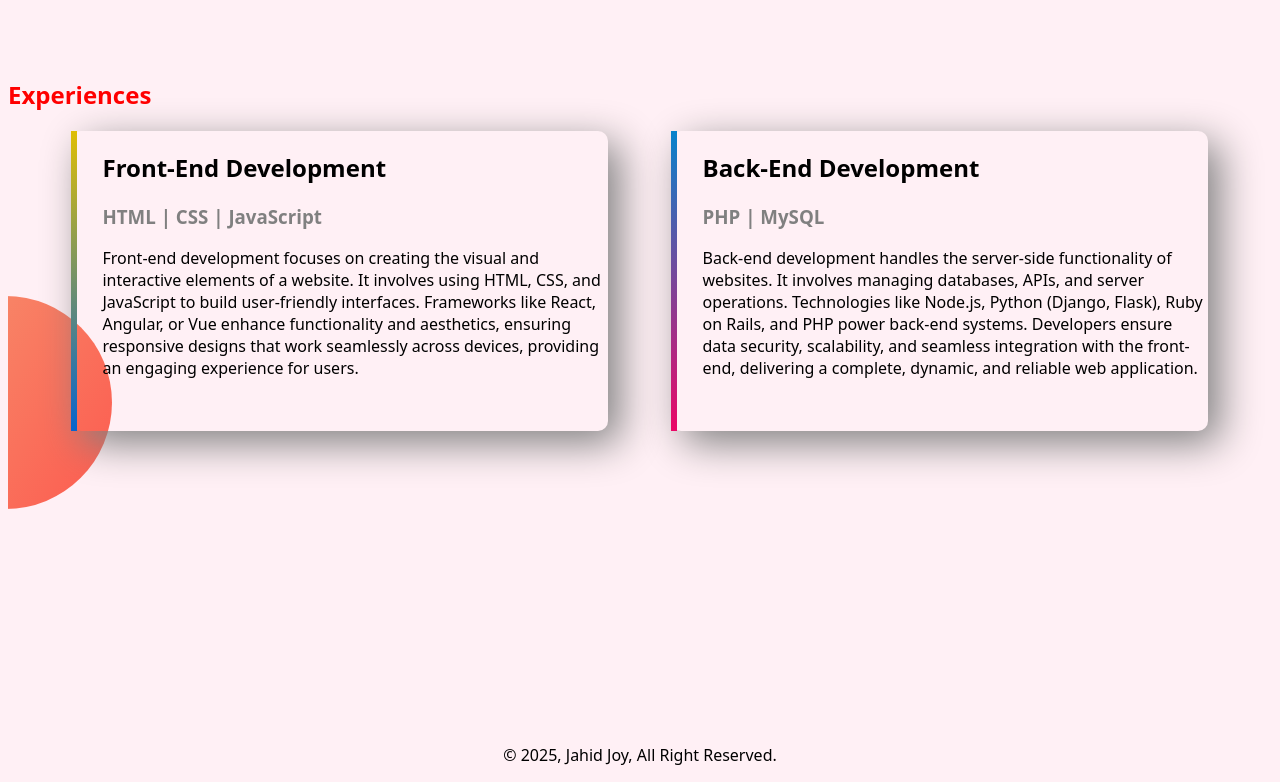
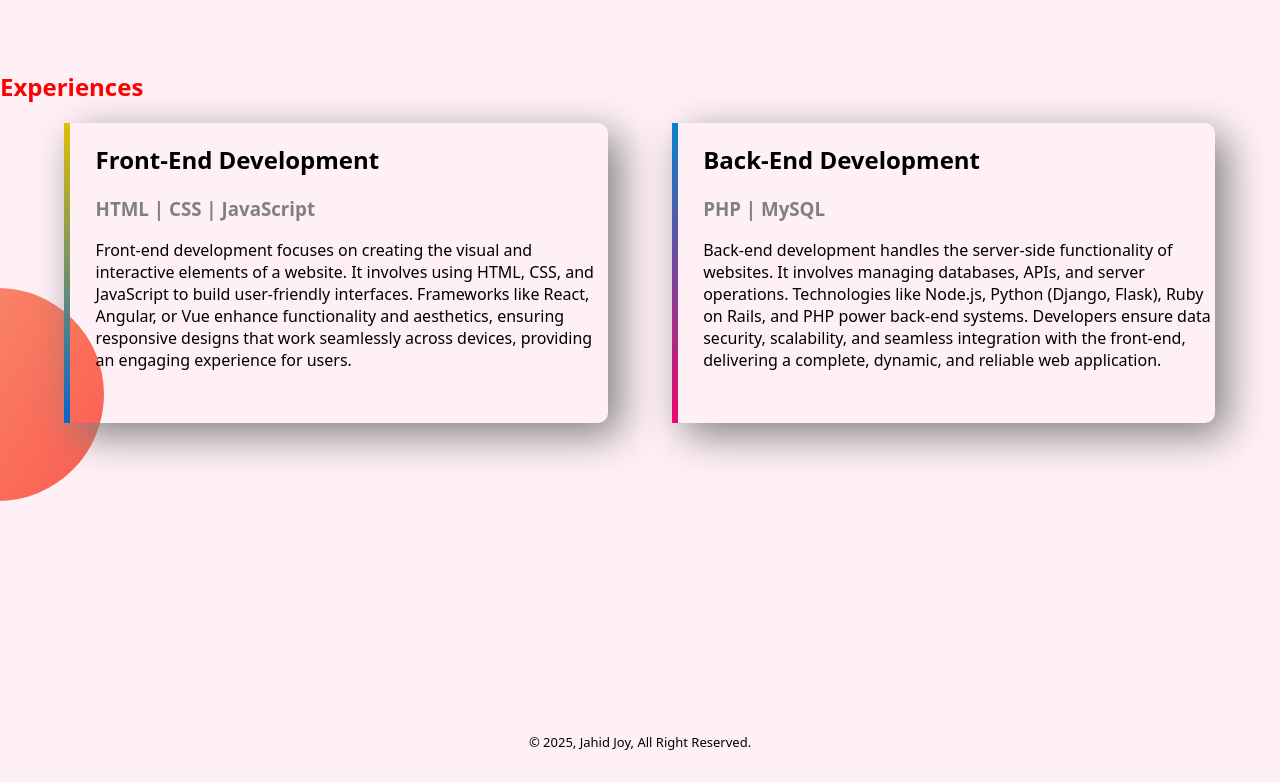
Before and after one commit to JahidJoy-web/laptop, a plain HTML site: page index.html in a window 1280 px wide. Shown: the part 1250-2032 px from the top of the page. Drawn offline with Linux system fonts and the light colour scheme.

Commit message:
completed

```diff
--- a/style.css
+++ b/style.css
@@ -1,4 +1,5 @@
 body{
+    margin: 0;
     background-color: lavenderblush;
      font-family: system-ui, -apple-system, BlinkMacSystemFont, 'Segoe UI', Roboto, Oxygen, Ubuntu, Cantarell, 'Open Sans', 'Helvetica Neue', sans-serif;
  }
@@ -66,6 +67,7 @@ body{
      border-image: linear-gradient(180deg, rgb(6, 131, 204), rgb(236, 7, 102));
      border-image-slice: 1;
  }
- #copyright{
+ footer p{
     text-align: center;
+    font-size: 13px;
  }
```
